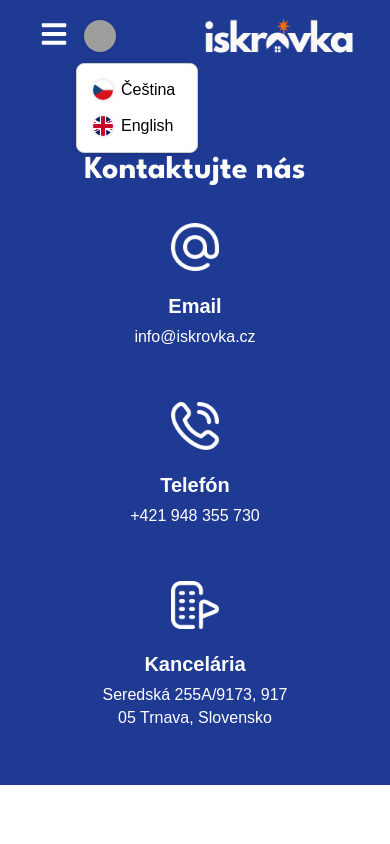
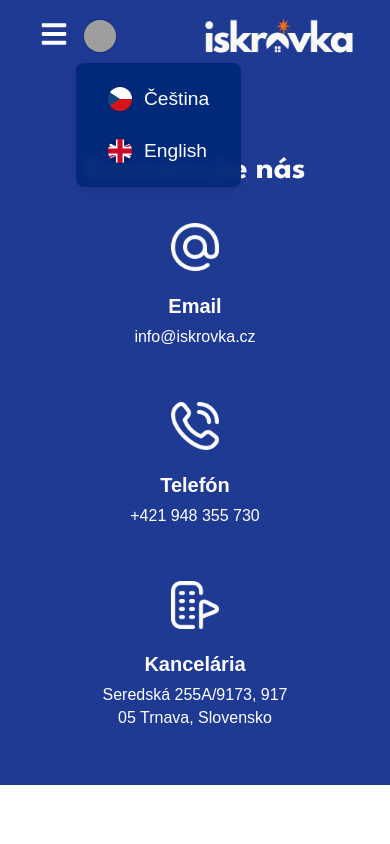
Before and after one commit to toman-svk/iskrovka2, a React (Create React App) app in the folder client/: page /contact in a window 390 px wide. Both pictures are taken after a click on the button 100 px from the left and 36 px from the top of the page. Shown: the top 844 px of the page. Built offline with nearby package versions, Linux system fonts and the light colour scheme; grey boxes are pictures that could not be loaded.

Commit message:
fixing mobile layout new 7

```diff
--- a/client/src/components/Navbar.js
+++ b/client/src/components/Navbar.js
@@ -48,7 +48,10 @@ const Navbar = () => {
         <div className='navbar-left-mobile'>
           <button
             className="hamburger"
-            onClick={() => setMenuOpen(!menuOpen)}
+            onClick={() => {
+              setMenuOpen(!menuOpen);
+              setLanguageMenuOpen(false); // Close language menu
+            }}
           >
             <FaBars />
           </button>
@@ -56,7 +59,10 @@ const Navbar = () => {
             <div className="language-selector">
               <button
                 className="language-button"
-                onClick={() => setLanguageMenuOpen(!languageMenuOpen)}
+                onClick={() => {
+                  setLanguageMenuOpen(!languageMenuOpen);
+                  setMenuOpen(false); // Close nav menu
+                }}
               >
                 <img
                   src={languages[language].flag}
@@ -65,8 +71,7 @@ const Navbar = () => {
                 />
               </button>
 
-              {languageMenuOpen && (
-                <div className="language-dropdown">
+                <div className={`language-dropdown ${languageMenuOpen ? 'show' : ''}`}>
                   {Object.entries(languages)
                     .filter(([key]) => key !== language)
                     .map(([code, { label, flag }]) => (
@@ -82,14 +87,13 @@ const Navbar = () => {
                       </button>
                     ))}
                 </div>
-              )}
+
             </div>
           </div>
         </div>
 
         {/* Mobile nav links (toggle with hamburger) */}
-        {menuOpen && (
-          <div className="nav-links-mobile">
+          <div className={`nav-links-mobile ${menuOpen ? 'show' : ''}`}>
             <Link to="/" className="normal-button" onClick={() => setMenuOpen(false)}>
               {t('Navbar.home-button')}
             </Link>
@@ -100,7 +104,6 @@ const Navbar = () => {
               {t('Navbar.contact-button')}
             </Link>
           </div>
-        )}
 
         <div className='navbar-right-mobile'>
           <img src="/images/logo_na_modrom.png" alt="Logo" className="logo" />
--- a/client/src/styles/About.css
+++ b/client/src/styles/About.css
@@ -99,6 +99,7 @@
   .about-outer-wrapper {
     width: 100%;
     background-color: var(--main-blue);
+    padding-bottom: 2rem;
   }
 
   .about-inside-wrapper {
--- a/client/src/styles/ContactForm.css
+++ b/client/src/styles/ContactForm.css
@@ -57,12 +57,13 @@
   resize: vertical;
 }
 
-.checkbox-row {
-  gap: 0.5rem;
-  margin-bottom: 1rem;
-  flex-wrap: nowrap;            /* 🛠 prevent label wrapping */
-  white-space: nowrap;          /* ✅ prevent text breaking to next line */
-}
+  .checkbox-row {
+    display: flex;               /* ✅ Ensure it's a row */
+    align-items: center;         /* ✅ Vertically align checkbox and text */
+    gap: 0.5rem;                 /* ✅ Control spacing between checkbox and label */
+    margin-bottom: 1rem;
+    white-space: nowrap;
+  }
 
 .submit-button {
   padding: 0.75rem 1.5rem;
@@ -152,21 +153,10 @@
     align-items: flex-start; /* prevent form fields from centering weirdly */
   }
 
+
+
   .checkbox-row {
-    display: flex;
-    align-items: center;
-    gap: 0.1rem;             /* 🔧 Reduce gap to pull label closer */
-    margin-bottom: 1rem;
-    white-space: nowrap;
-    width: 100%;
-    overflow-x: auto;
-  }
-
-  .checkbox-row label {
-    margin: 0;
-    padding: 0;
-    line-height: 1;   /* 👈 makes sure it aligns with the checkbox */
-    font-weight: 600; /* matches others */
+    gap: 0.3rem;
   }
 
   .checkbox-row input[type="checkbox"] {
--- a/client/src/styles/Navbar.css
+++ b/client/src/styles/Navbar.css
@@ -233,7 +233,43 @@ a.normal-button {
   .navbar-right-mobile {
     display: flex;
     justify-content: space-between;
+  }
 
+  .language-dropdown {
+    opacity: 0;
+    transform: translateY(-10px);
+    pointer-events: none;
+    transition: opacity 0.3s ease, transform 0.3s ease;
+    display: flex;
+    flex-direction: column;
+    gap: 0.75rem;
+    position: absolute;
+    top: 100%;
+    left: 0;
+
+    background: rgba(0, 41, 120, 0.95); /* main blue with opacity */
+    backdrop-filter: blur(6px);
+    padding: 1rem;
+    z-index: 99;
+    border: none;
+  }
+
+  .language-dropdown button {
+    color: white;
+    font-size: 1.2rem;
+    padding: 0.5rem 1rem;
+    gap: 0.75rem;
+    width: 100%; /* ✅ makes the button span full width */
+    justify-content: flex-start;
+  }
+
+  .language-dropdown button:hover {
+    background-color: rgba(255, 255, 255, 0.1);
+  }
+
+  .flag-icon.small {
+    width: 24px;
+    height: 24px;
   }
 }
 
@@ -250,6 +286,10 @@ a.normal-button {
 
 /* Mobile nav dropdown */
 .nav-links-mobile {
+  opacity: 0;
+  transform: translateY(-10px);
+  pointer-events: none;
+  transition: opacity 0.3s ease, transform 0.3s ease;
   display: flex;
   flex-direction: column;
   gap: 0.75rem;
@@ -257,9 +297,22 @@ a.normal-button {
   top: 100%;
   left: 0;
   width: 100%;
-  background: var(--main-blue);
+  background: rgba(0, 41, 120, 0.95); /* main blue with opacity */
+  backdrop-filter: blur(6px);
   padding: 1rem;
   z-index: 99;
+}
+
+.nav-links-mobile.show {
+  opacity: 1;
+  transform: translateY(0);
+  pointer-events: auto;
+}
+
+.language-dropdown.show {
+  opacity: 1;
+  transform: translateY(0);
+  pointer-events: auto;
 }
 
 .nav-links-mobile a {
--- a/client/src/styles/PrecoIskrovka.css
+++ b/client/src/styles/PrecoIskrovka.css
@@ -2,7 +2,8 @@
 
 .preco-section-wrapper {
   width: 100%;
-  background-color: white;
+    background-color: var(--main-cream);
+  padding-bottom: 3rem;
 }
 
 .preco-section {
@@ -10,15 +11,16 @@
   justify-content: space-between;
   align-items: stretch;
   min-height: 700px;
+  background-color: var(--main-cream);
 }
 
 
 .preco-left {
-  background-color: white;
   flex: 0 0 60%;
   color: black;
   padding-top: 1rem;
   justify-content: flex-start;
+  background-color: var(--main-cream);
 }
 
 .preco-left h1 {
@@ -31,7 +33,7 @@
 }
 
 .preco-right {
-  background-color: white;
+  background-color: var(--main-cream);
   color: var(--main-blue);
   padding-right: 2rem;
   padding-top: 3rem;
@@ -64,6 +66,7 @@
 
   .preco-section-wrapper {
     background-color: var(--main-cream);
+    padding-bottom: 0rem;
   }
 
   .preco-section-wrapper .container {
```
